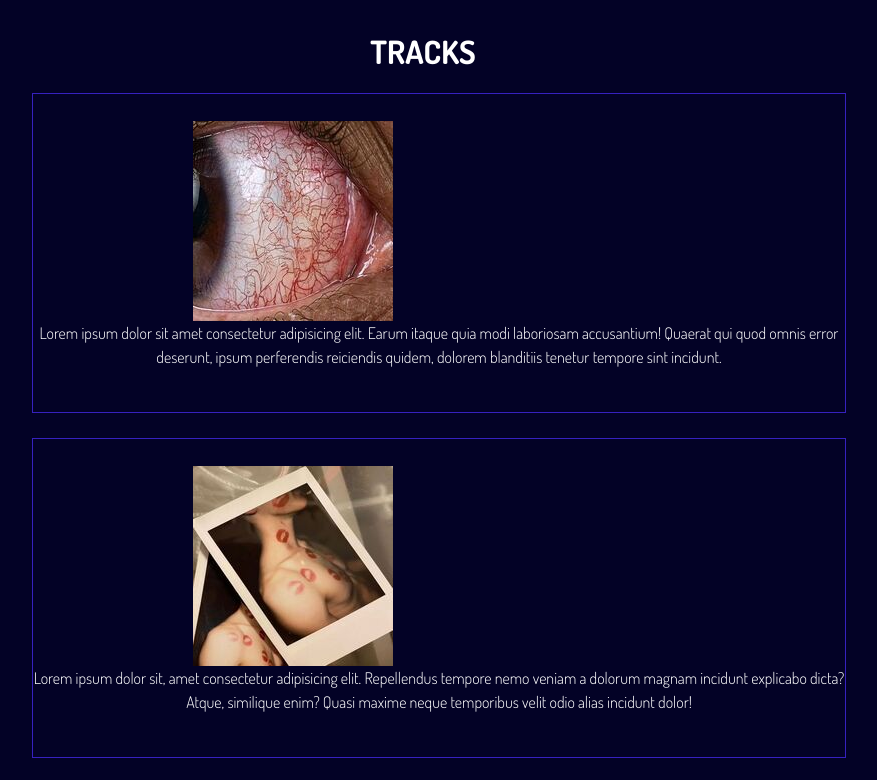
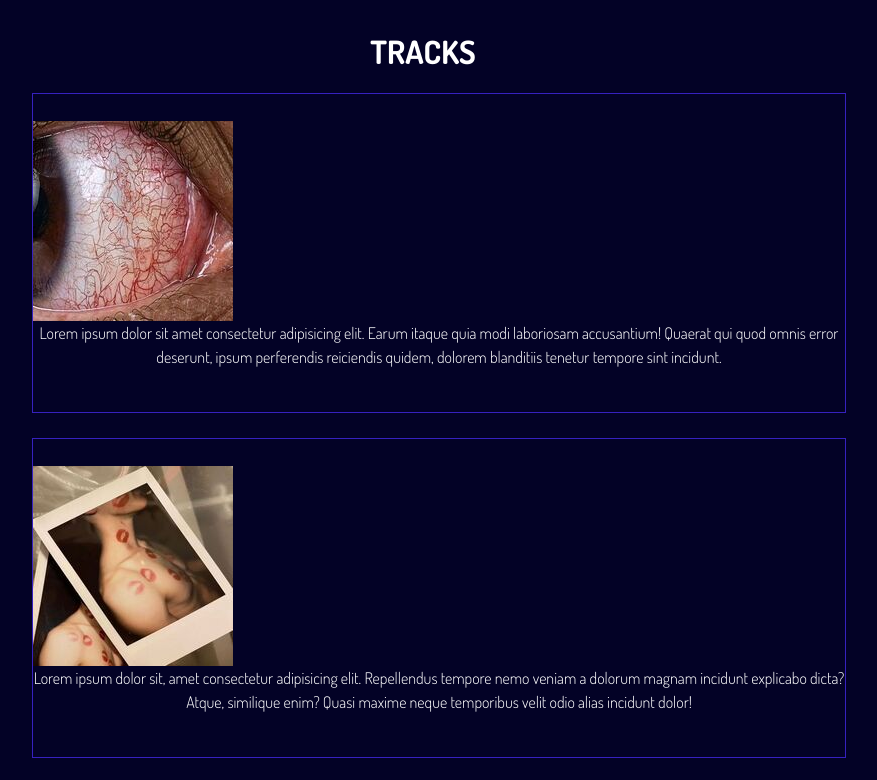
Before and after one commit to LuisTapari/segunda-pre-entrega-luis-tapari-46880, a plain HTML site: page pages/tracks.html in a window 1280 px wide. Shown: the part 753-1533 px from the top of the page, without its empty margins (217-1094 px from the left). Drawn offline with nearby package versions, Linux system fonts and the light colour scheme.

Commit message:
reajuste2

```diff
--- a/css/style.css
+++ b/css/style.css
@@ -610,9 +610,6 @@ main{
     justify-content: center;
     align-content: center;
 }
-.publi img{
-padding-left: 10rem;
-}
 .publi p{
     color: white;
     font-weight: 300;
```
